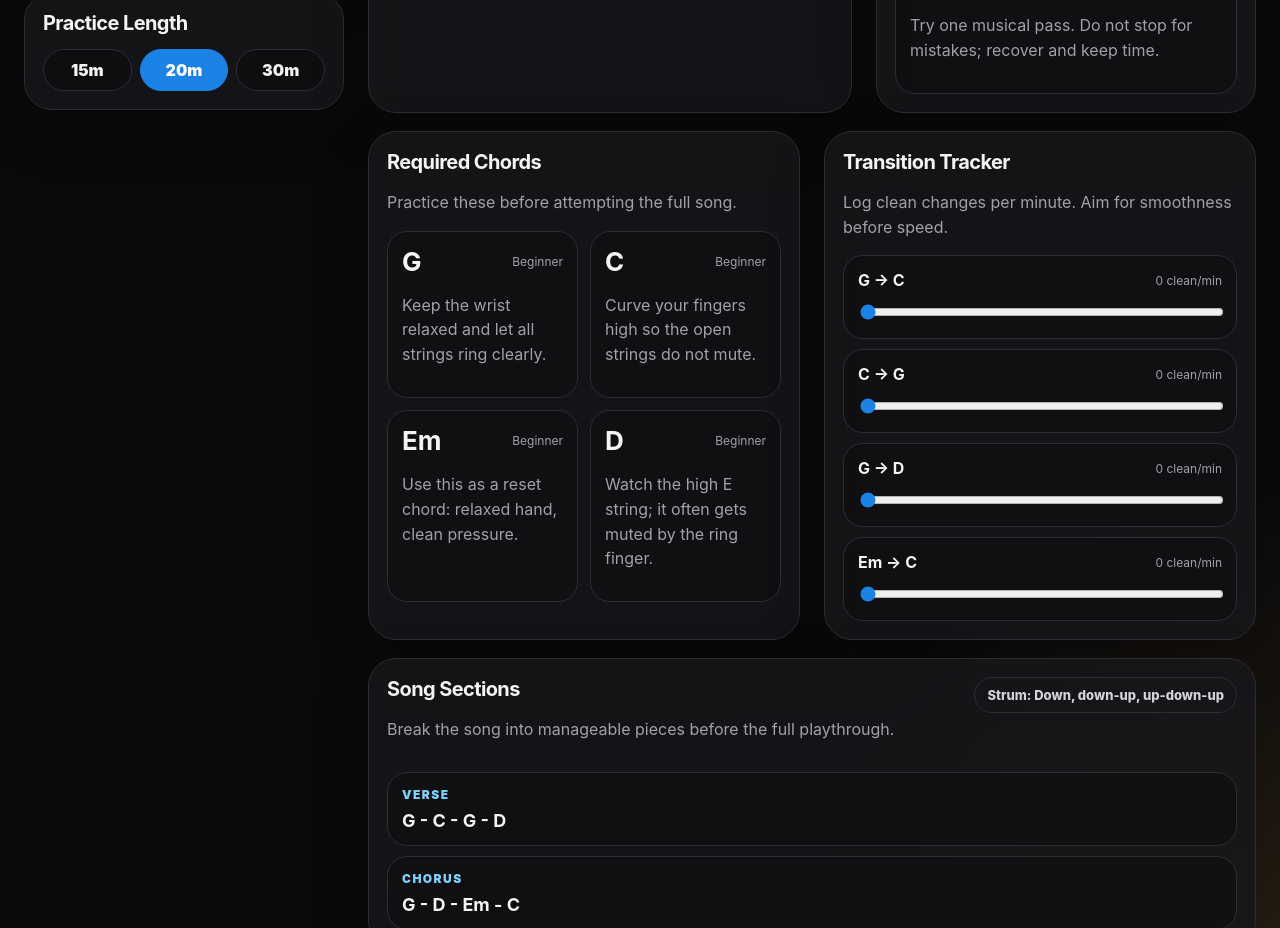
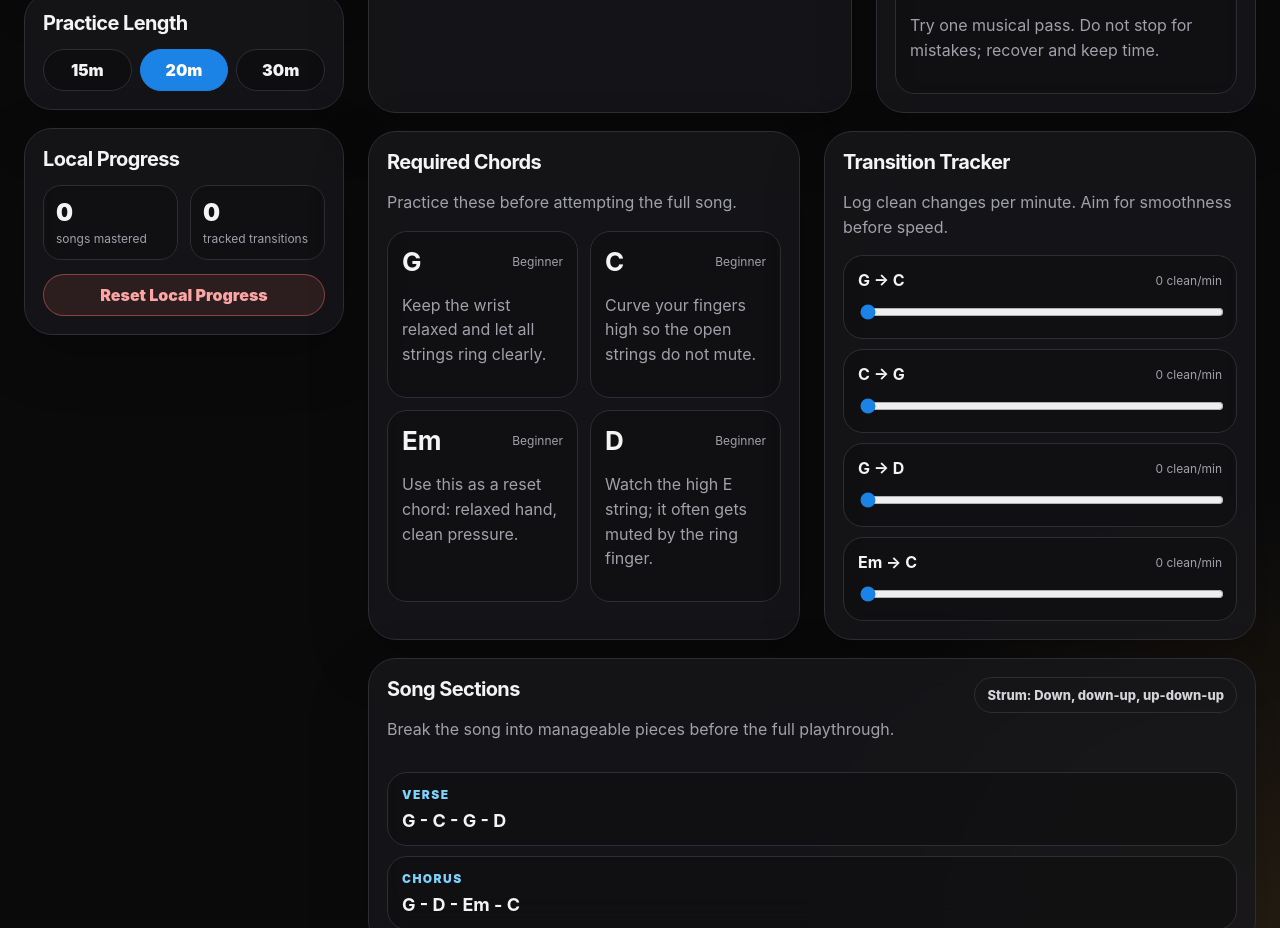
Before and after one commit to ajohnson1031/guitar-journey-v1, a React (Vite) app: page / in a window 1280 px wide. Shown: the part 780-1708 px from the top of the page. Built offline with nearby package versions, Linux system fonts and the light colour scheme.

Commit message:
track song progression across sessions

```diff
--- a/src/App.css
+++ b/src/App.css
@@ -387,3 +387,50 @@ select:focus {
     grid-template-columns: 1fr;
   }
 }
+
+.local-progress-card {
+  display: grid;
+  gap: 14px;
+}
+
+.progress-stat-grid {
+  display: grid;
+  grid-template-columns: repeat(2, 1fr);
+  gap: 12px;
+}
+
+.progress-stat-grid div {
+  border: 1px solid var(--border);
+  border-radius: 18px;
+  background: rgba(10, 10, 11, 0.42);
+  padding: 12px;
+}
+
+.progress-stat-grid span {
+  display: block;
+  color: var(--text);
+  font-size: 24px;
+  font-weight: 900;
+}
+
+.progress-stat-grid small {
+  display: block;
+  margin-top: 4px;
+  color: var(--muted);
+  font-size: 12px;
+  line-height: 1.35;
+}
+
+.danger-button {
+  border: 1px solid rgba(248, 113, 113, 0.45);
+  border-radius: 999px;
+  background: rgba(248, 113, 113, 0.1);
+  color: #fca5a5;
+  padding: 10px 14px;
+  font-weight: 900;
+}
+
+.danger-button:hover {
+  border-color: #f87171;
+  background: rgba(248, 113, 113, 0.16);
+}
--- a/src/App.jsx
+++ b/src/App.jsx
@@ -1,144 +1,29 @@
-import React, { useMemo, useState } from "react";
+import * as React from "react";
+import { CHORD_DETAILS, DEFAULT_PROGRESS, PATHS, SONGS, STORAGE_KEY } from "./constants";
+
 import "./App.css";
 
-const SONGS = [
-  {
-    id: "good-good-father",
-    title: "Good Good Father",
-    genre: "Worship",
-    key: "G",
-    bpm: 72,
-    difficulty: "Beginner",
-    chords: ["G", "C", "Em", "D"],
-    transitions: ["G → C", "C → G", "G → D", "Em → C"],
-    sections: [
-      { name: "Verse", progression: "G - C - G - D" },
-      { name: "Chorus", progression: "G - D - Em - C" }
-    ],
-    strumming: "Down, down-up, up-down-up",
-    goal: "Build clean open-chord movement and steady worship strumming."
-  },
-  {
-    id: "10000-reasons",
-    title: "10,000 Reasons",
-    genre: "Worship",
-    key: "G",
-    bpm: 74,
-    difficulty: "Beginner",
-    chords: ["G", "D", "Em", "C"],
-    transitions: ["G → D", "D → Em", "Em → C", "C → G"],
-    sections: [
-      { name: "Verse", progression: "G - D - Em - C" },
-      { name: "Chorus", progression: "C - G - D - Em" }
-    ],
-    strumming: "Down, down, down-up, down-up",
-    goal: "Practice smooth four-chord worship progressions with consistent timing."
-  },
-  {
-    id: "amazing-grace",
-    title: "Amazing Grace",
-    genre: "Worship",
-    key: "G",
-    bpm: 68,
-    difficulty: "Beginner",
-    chords: ["G", "C", "D", "Em"],
-    transitions: ["G → C", "C → G", "G → D", "D → G"],
-    sections: [{ name: "Verse", progression: "G - C - G - D - G" }],
-    strumming: "Slow 3/4 feel: down, down, down",
-    goal: "Focus on clean chord tone, simple timing, and musical patience."
-  },
-  {
-    id: "twelve-bar-blues",
-    title: "12-Bar Blues Groove",
-    genre: "Blues",
-    key: "E",
-    bpm: 88,
-    difficulty: "Beginner",
-    chords: ["E7", "A7", "B7"],
-    transitions: ["E7 → A7", "A7 → E7", "E7 → B7", "B7 → A7"],
-    sections: [
-      {
-        name: "12-Bar Form",
-        progression:
-          "E7 - E7 - E7 - E7 / A7 - A7 - E7 - E7 / B7 - A7 - E7 - B7"
-      }
-    ],
-    strumming: "Shuffle feel: long-short, long-short",
-    goal: "Internalize the 12-bar form and dominant 7 chord movement."
-  },
-  {
-    id: "minor-pentatonic-jam",
-    title: "Minor Pentatonic Jam",
-    genre: "Blues",
-    key: "A minor",
-    bpm: 82,
-    difficulty: "Beginner+",
-    chords: ["Am", "Dm", "E7"],
-    transitions: ["Am → Dm", "Dm → Am", "Am → E7", "E7 → Am"],
-    sections: [{ name: "Loop", progression: "Am - Dm - Am - E7" }],
-    strumming: "Slow blues pulse with light accents",
-    goal: "Prepare the ear and hands for minor blues phrasing."
-  },
-  {
-    id: "major-seven-loop",
-    title: "Major 7 Neo Soul Loop",
-    genre: "Neo Soul",
-    key: "C",
-    bpm: 70,
-    difficulty: "Intermediate",
-    chords: ["Cmaj7", "Am7", "Dm7", "G7"],
-    transitions: ["Cmaj7 → Am7", "Am7 → Dm7", "Dm7 → G7", "G7 → Cmaj7"],
-    sections: [{ name: "Groove", progression: "Cmaj7 - Am7 - Dm7 - G7" }],
-    strumming: "Muted groove: down, chuck, up, up-chuck",
-    goal: "Introduce 7th chords, muting, and smoother voice-leading."
-  },
-  {
-    id: "minor-nine-color",
-    title: "Minor 9 Color Practice",
-    genre: "Neo Soul",
-    key: "D minor",
-    bpm: 64,
-    difficulty: "Intermediate",
-    chords: ["Dm9", "G13", "Cmaj7", "A7"],
-    transitions: ["Dm9 → G13", "G13 → Cmaj7", "Cmaj7 → A7", "A7 → Dm9"],
-    sections: [{ name: "ii-V-I Turnaround", progression: "Dm9 - G13 - Cmaj7 - A7" }],
-    strumming: "Slow pocket groove with selective picking",
-    goal: "Explore color chords and neo-soul style movement."
+const { useEffect, useMemo, useState } = React;
+
+function loadStoredProgress() {
+  try {
+    const raw = window.localStorage.getItem(STORAGE_KEY);
+
+    if (!raw) return DEFAULT_PROGRESS;
+
+    const parsed = JSON.parse(raw);
+
+    return {
+      ...DEFAULT_PROGRESS,
+      ...parsed,
+      completedStepsBySong: parsed.completedStepsBySong || {},
+      masteredSongs: parsed.masteredSongs || {},
+      transitionScores: parsed.transitionScores || {},
+    };
+  } catch {
+    return DEFAULT_PROGRESS;
   }
-];
-
-const PATHS = [
-  {
-    name: "Worship",
-    description: "Open chords, steady strumming, capo-friendly progressions, and song confidence."
-  },
-  {
-    name: "Blues",
-    description: "12-bar form, dominant 7 chords, shuffle rhythm, and pentatonic foundation."
-  },
-  {
-    name: "Neo Soul",
-    description: "7th chords, color voicings, groove, muting, embellishments, and smooth transitions."
-  }
-];
-
-const CHORD_DETAILS = {
-  G: { level: "Beginner", tip: "Keep the wrist relaxed and let all strings ring clearly." },
-  C: { level: "Beginner", tip: "Curve your fingers high so the open strings do not mute." },
-  Em: { level: "Beginner", tip: "Use this as a reset chord: relaxed hand, clean pressure." },
-  D: { level: "Beginner", tip: "Watch the high E string; it often gets muted by the ring finger." },
-  E7: { level: "Beginner", tip: "Let the open strings give the chord its bluesy air." },
-  A7: { level: "Beginner", tip: "Keep space between your two fingers so open strings ring." },
-  B7: { level: "Beginner+", tip: "Move slowly; this shape rewards repetition." },
-  Am: { level: "Beginner", tip: "Same shape family as E major, shifted strings." },
-  Dm: { level: "Beginner+", tip: "Small shape, but precision matters on the top strings." },
-  Cmaj7: { level: "Intermediate", tip: "Listen for the dreamy quality; avoid over-strumming." },
-  Am7: { level: "Beginner+", tip: "Relaxed voicing that pairs beautifully with C major." },
-  Dm7: { level: "Intermediate", tip: "Keep the barre light and avoid squeezing." },
-  G7: { level: "Beginner", tip: "Listen for tension pulling back to C." },
-  Dm9: { level: "Intermediate", tip: "Prioritize clean top notes over loud volume." },
-  G13: { level: "Intermediate", tip: "Think color and movement, not brute force." }
-};
+}
 
 function createPracticePlan(song, minutes) {
   const warmup = Math.max(2, Math.round(minutes * 0.12));
@@ -151,72 +36,105 @@ function createPracticePlan(song, minutes) {
     {
       label: "Warm up",
       minutes: warmup,
-      detail: `Play each chord slowly: ${song.chords.join(", ")}. Focus on clean tone.`
+      detail: `Play each chord slowly: ${song.chords.join(", ")}. Focus on clean tone.`,
     },
     {
       label: "Transition drill",
       minutes: transitions,
-      detail: `Loop these changes: ${song.transitions.slice(0, 3).join(" • ")}. Count clean changes.`
+      detail: `Loop these changes: ${song.transitions.slice(0, 3).join(" • ")}. Count clean changes.`,
     },
     {
       label: "Rhythm practice",
       minutes: rhythm,
-      detail: `Mute the strings and practice: ${song.strumming}. Keep the hand moving.`
+      detail: `Mute the strings and practice: ${song.strumming}. Keep the hand moving.`,
     },
     {
       label: "Song section",
       minutes: section,
-      detail: `Practice ${song.sections[0].name}: ${song.sections[0].progression}. Start below ${song.bpm} BPM.`
+      detail: `Practice ${song.sections[0].name}: ${song.sections[0].progression}. Start below ${song.bpm} BPM.`,
     },
     {
       label: "Playthrough",
       minutes: playthrough,
-      detail: "Try one musical pass. Do not stop for mistakes; recover and keep time."
-    }
+      detail: "Try one musical pass. Do not stop for mistakes; recover and keep time.",
+    },
   ];
 }
 
 export default function App() {
-  const [selectedPath, setSelectedPath] = useState("Worship");
-  const [selectedSongId, setSelectedSongId] = useState("good-good-father");
-  const [sessionMinutes, setSessionMinutes] = useState(20);
-  const [completedSteps, setCompletedSteps] = useState({});
-  const [masteredSongs, setMasteredSongs] = useState({});
-  const [transitionScores, setTransitionScores] = useState({});
+  const storedProgress = useMemo(() => loadStoredProgress(), []);
 
-  const filteredSongs = useMemo(
-    () => SONGS.filter((song) => song.genre === selectedPath),
-    [selectedPath]
-  );
+  const [selectedPath, setSelectedPath] = useState(storedProgress.selectedPath);
+  const [selectedSongId, setSelectedSongId] = useState(storedProgress.selectedSongId);
+  const [sessionMinutes, setSessionMinutes] = useState(storedProgress.sessionMinutes);
+  const [completedStepsBySong, setCompletedStepsBySong] = useState(storedProgress.completedStepsBySong);
+  const [masteredSongs, setMasteredSongs] = useState(storedProgress.masteredSongs);
+  const [transitionScores, setTransitionScores] = useState(storedProgress.transitionScores);
+
+  const filteredSongs = useMemo(() => SONGS.filter((song) => song.genre === selectedPath), [selectedPath]);
 
   const selectedSong = useMemo(() => {
     return SONGS.find((song) => song.id === selectedSongId) || filteredSongs[0] || SONGS[0];
   }, [selectedSongId, filteredSongs]);
 
-  const plan = useMemo(
-    () => createPracticePlan(selectedSong, sessionMinutes),
-    [selectedSong, sessionMinutes]
-  );
+  const completedSteps = completedStepsBySong[selectedSong.id] || {};
+
+  const plan = useMemo(() => createPracticePlan(selectedSong, sessionMinutes), [selectedSong, sessionMinutes]);
 
   const completedCount = plan.filter((step) => completedSteps[step.label]).length;
   const progressPercent = Math.round((completedCount / plan.length) * 100);
+  const masteredCount = Object.values(masteredSongs).filter(Boolean).length;
+
+  useEffect(() => {
+    const progress = {
+      selectedPath,
+      selectedSongId,
+      sessionMinutes,
+      completedStepsBySong,
+      masteredSongs,
+      transitionScores,
+    };
+
+    window.localStorage.setItem(STORAGE_KEY, JSON.stringify(progress));
+  }, [selectedPath, selectedSongId, sessionMinutes, completedStepsBySong, masteredSongs, transitionScores]);
 
   function handlePathChange(pathName) {
     const firstSong = SONGS.find((song) => song.genre === pathName);
+
     setSelectedPath(pathName);
     setSelectedSongId(firstSong?.id || selectedSongId);
-    setCompletedSteps({});
   }
 
   function toggleStep(label) {
-    setCompletedSteps((current) => ({ ...current, [label]: !current[label] }));
+    setCompletedStepsBySong((current) => {
+      const currentSongSteps = current[selectedSong.id] || {};
+
+      return {
+        ...current,
+        [selectedSong.id]: {
+          ...currentSongSteps,
+          [label]: !currentSongSteps[label],
+        },
+      };
+    });
   }
 
   function updateTransitionScore(transition, value) {
     setTransitionScores((current) => ({
       ...current,
-      [`${selectedSong.id}:${transition}`]: value
+      [`${selectedSong.id}:${transition}`]: value,
     }));
+  }
+
+  function resetLocalProgress() {
+    window.localStorage.removeItem(STORAGE_KEY);
+
+    setSelectedPath(DEFAULT_PROGRESS.selectedPath);
+    setSelectedSongId(DEFAULT_PROGRESS.selectedSongId);
+    setSessionMinutes(DEFAULT_PROGRESS.sessionMinutes);
+    setCompletedStepsBySong({});
+    setMasteredSongs({});
+    setTransitionScores({});
   }
 
   return (
@@ -226,22 +144,14 @@ export default function App() {
           <section className="hero-card">
             <p className="eyebrow">Guitar Journey</p>
             <h1>Practice with purpose.</h1>
-            <p>
-              Pick a style, choose a song, and get a focused session that connects chords,
-              transitions, rhythm, and real song progress.
-            </p>
+            <p>Pick a style, choose a song, and get a focused session that connects chords, transitions, rhythm, and real song progress.</p>
           </section>
 
           <section className="panel-card">
             <h2>Genre Path</h2>
             <div className="path-list">
               {PATHS.map((path) => (
-                <button
-                  key={path.name}
-                  type="button"
-                  onClick={() => handlePathChange(path.name)}
-                  className={`path-card ${selectedPath === path.name ? "is-active" : ""}`}
-                >
+                <button key={path.name} type="button" onClick={() => handlePathChange(path.name)} className={`path-card ${selectedPath === path.name ? "is-active" : ""}`}>
                   <span>{path.name}</span>
                   <small>{path.description}</small>
                 </button>
@@ -253,16 +163,29 @@ export default function App() {
             <h2>Practice Length</h2>
             <div className="button-row three">
               {[15, 20, 30].map((minutes) => (
-                <button
-                  key={minutes}
-                  type="button"
-                  onClick={() => setSessionMinutes(minutes)}
-                  className={sessionMinutes === minutes ? "selected-button" : "ghost-button"}
-                >
+                <button key={minutes} type="button" onClick={() => setSessionMinutes(minutes)} className={sessionMinutes === minutes ? "selected-button" : "ghost-button"}>
                   {minutes}m
                 </button>
               ))}
             </div>
+          </section>
+
+          <section className="panel-card local-progress-card">
+            <h2>Local Progress</h2>
+            <div className="progress-stat-grid">
+              <div>
+                <span>{masteredCount}</span>
+                <small>songs mastered</small>
+              </div>
+              <div>
+                <span>{Object.keys(transitionScores).length}</span>
+                <small>tracked transitions</small>
+              </div>
+            </div>
+
+            <button type="button" className="danger-button" onClick={resetLocalProgress}>
+              Reset Local Progress
+            </button>
           </section>
         </aside>
 
@@ -281,7 +204,7 @@ export default function App() {
                   onClick={() =>
                     setMasteredSongs((current) => ({
                       ...current,
-                      [selectedSong.id]: !current[selectedSong.id]
+                      [selectedSong.id]: !current[selectedSong.id],
                     }))
                   }
                   className={masteredSongs[selectedSong.id] ? "mastered-button" : "ghost-button"}
@@ -300,14 +223,7 @@ export default function App() {
               <label className="select-label" htmlFor="song-select">
                 Choose Song
               </label>
-              <select
-                id="song-select"
-                value={selectedSong.id}
-                onChange={(event) => {
-                  setSelectedSongId(event.target.value);
-                  setCompletedSteps({});
-                }}
-              >
+              <select id="song-select" value={selectedSong.id} onChange={(event) => setSelectedSongId(event.target.value)}>
                 {filteredSongs.map((song) => (
                   <option key={song.id} value={song.id}>
                     {song.title} — {song.difficulty}
@@ -331,12 +247,7 @@ export default function App() {
 
               <div className="step-list">
                 {plan.map((step) => (
-                  <button
-                    key={step.label}
-                    type="button"
-                    onClick={() => toggleStep(step.label)}
-                    className={`step-card ${completedSteps[step.label] ? "is-complete" : ""}`}
-                  >
+                  <button key={step.label} type="button" onClick={() => toggleStep(step.label)} className={`step-card ${completedSteps[step.label] ? "is-complete" : ""}`}>
                     <span>
                       <strong>{step.label}</strong>
                       <small>{step.minutes} min</small>
@@ -373,19 +284,14 @@ export default function App() {
               <div className="transition-list">
                 {selectedSong.transitions.map((transition) => {
                   const key = `${selectedSong.id}:${transition}`;
+
                   return (
                     <div key={transition} className="transition-card">
                       <div>
                         <strong>{transition}</strong>
                         <span>{transitionScores[key] || 0} clean/min</span>
                       </div>
-                      <input
-                        type="range"
-                        min="0"
-                        max="80"
-                        value={transitionScores[key] || 0}
-                        onChange={(event) => updateTransitionScore(transition, Number(event.target.value))}
-                      />
+                      <input type="range" min="0" max="80" value={transitionScores[key] || 0} onChange={(event) => updateTransitionScore(transition, Number(event.target.value))} />
                     </div>
                   );
                 })}
--- /dev/null
+++ b/src/constants.js
@@ -0,0 +1,150 @@
+const STORAGE_KEY = "guitar-journey:v1:progress";
+
+const DEFAULT_PROGRESS = {
+  selectedPath: "Worship",
+  selectedSongId: "good-good-father",
+  sessionMinutes: 20,
+  completedStepsBySong: {},
+  masteredSongs: {},
+  transitionScores: {},
+};
+
+const SONGS = [
+  {
+    id: "good-good-father",
+    title: "Good Good Father",
+    genre: "Worship",
+    key: "G",
+    bpm: 72,
+    difficulty: "Beginner",
+    chords: ["G", "C", "Em", "D"],
+    transitions: ["G → C", "C → G", "G → D", "Em → C"],
+    sections: [
+      { name: "Verse", progression: "G - C - G - D" },
+      { name: "Chorus", progression: "G - D - Em - C" },
+    ],
+    strumming: "Down, down-up, up-down-up",
+    goal: "Build clean open-chord movement and steady worship strumming.",
+  },
+  {
+    id: "10000-reasons",
+    title: "10,000 Reasons",
+    genre: "Worship",
+    key: "G",
+    bpm: 74,
+    difficulty: "Beginner",
+    chords: ["G", "D", "Em", "C"],
+    transitions: ["G → D", "D → Em", "Em → C", "C → G"],
+    sections: [
+      { name: "Verse", progression: "G - D - Em - C" },
+      { name: "Chorus", progression: "C - G - D - Em" },
+    ],
+    strumming: "Down, down, down-up, down-up",
+    goal: "Practice smooth four-chord worship progressions with consistent timing.",
+  },
+  {
+    id: "amazing-grace",
+    title: "Amazing Grace",
+    genre: "Worship",
+    key: "G",
+    bpm: 68,
+    difficulty: "Beginner",
+    chords: ["G", "C", "D", "Em"],
+    transitions: ["G → C", "C → G", "G → D", "D → G"],
+    sections: [{ name: "Verse", progression: "G - C - G - D - G" }],
+    strumming: "Slow 3/4 feel: down, down, down",
+    goal: "Focus on clean chord tone, simple timing, and musical patience.",
+  },
+  {
+    id: "twelve-bar-blues",
+    title: "12-Bar Blues Groove",
+    genre: "Blues",
+    key: "E",
+    bpm: 88,
+    difficulty: "Beginner",
+    chords: ["E7", "A7", "B7"],
+    transitions: ["E7 → A7", "A7 → E7", "E7 → B7", "B7 → A7"],
+    sections: [
+      {
+        name: "12-Bar Form",
+        progression: "E7 - E7 - E7 - E7 / A7 - A7 - E7 - E7 / B7 - A7 - E7 - B7",
+      },
+    ],
+    strumming: "Shuffle feel: long-short, long-short",
+    goal: "Internalize the 12-bar form and dominant 7 chord movement.",
+  },
+  {
+    id: "minor-pentatonic-jam",
+    title: "Minor Pentatonic Jam",
+    genre: "Blues",
+    key: "A minor",
+    bpm: 82,
+    difficulty: "Beginner+",
+    chords: ["Am", "Dm", "E7"],
+    transitions: ["Am → Dm", "Dm → Am", "Am → E7", "E7 → Am"],
+    sections: [{ name: "Loop", progression: "Am - Dm - Am - E7" }],
+    strumming: "Slow blues pulse with light accents",
+    goal: "Prepare the ear and hands for minor blues phrasing.",
+  },
+  {
+    id: "major-seven-loop",
+    title: "Major 7 Neo Soul Loop",
+    genre: "Neo Soul",
+    key: "C",
+    bpm: 70,
+    difficulty: "Intermediate",
+    chords: ["Cmaj7", "Am7", "Dm7", "G7"],
+    transitions: ["Cmaj7 → Am7", "Am7 → Dm7", "Dm7 → G7", "G7 → Cmaj7"],
+    sections: [{ name: "Groove", progression: "Cmaj7 - Am7 - Dm7 - G7" }],
+    strumming: "Muted groove: down, chuck, up, up-chuck",
+    goal: "Introduce 7th chords, muting, and smoother voice-leading.",
+  },
+  {
+    id: "minor-nine-color",
+    title: "Minor 9 Color Practice",
+    genre: "Neo Soul",
+    key: "D minor",
+    bpm: 64,
+    difficulty: "Intermediate",
+    chords: ["Dm9", "G13", "Cmaj7", "A7"],
+    transitions: ["Dm9 → G13", "G13 → Cmaj7", "Cmaj7 → A7", "A7 → Dm9"],
+    sections: [{ name: "ii-V-I Turnaround", progression: "Dm9 - G13 - Cmaj7 - A7" }],
+    strumming: "Slow pocket groove with selective picking",
+    goal: "Explore color chords and neo-soul style movement.",
+  },
+];
+
+const PATHS = [
+  {
+    name: "Worship",
+    description: "Open chords, steady strumming, capo-friendly progressions, and song confidence.",
+  },
+  {
+    name: "Blues",
+    description: "12-bar form, dominant 7 chords, shuffle rhythm, and pentatonic foundation.",
+  },
+  {
+    name: "Neo Soul",
+    description: "7th chords, color voicings, groove, muting, embellishments, and smooth transitions.",
+  },
+];
+
+const CHORD_DETAILS = {
+  G: { level: "Beginner", tip: "Keep the wrist relaxed and let all strings ring clearly." },
+  C: { level: "Beginner", tip: "Curve your fingers high so the open strings do not mute." },
+  Em: { level: "Beginner", tip: "Use this as a reset chord: relaxed hand, clean pressure." },
+  D: { level: "Beginner", tip: "Watch the high E string; it often gets muted by the ring finger." },
+  E7: { level: "Beginner", tip: "Let the open strings give the chord its bluesy air." },
+  A7: { level: "Beginner", tip: "Keep space between your two fingers so open strings ring." },
+  B7: { level: "Beginner+", tip: "Move slowly; this shape rewards repetition." },
+  Am: { level: "Beginner", tip: "Same shape family as E major, shifted strings." },
+  Dm: { level: "Beginner+", tip: "Small shape, but precision matters on the top strings." },
+  Cmaj7: { level: "Intermediate", tip: "Listen for the dreamy quality; avoid over-strumming." },
+  Am7: { level: "Beginner+", tip: "Relaxed voicing that pairs beautifully with C major." },
+  Dm7: { level: "Intermediate", tip: "Keep the barre light and avoid squeezing." },
+  G7: { level: "Beginner", tip: "Listen for tension pulling back to C." },
+  Dm9: { level: "Intermediate", tip: "Prioritize clean top notes over loud volume." },
+  G13: { level: "Intermediate", tip: "Think color and movement, not brute force." },
+};
+
+export { CHORD_DETAILS, DEFAULT_PROGRESS, PATHS, SONGS, STORAGE_KEY };
```
